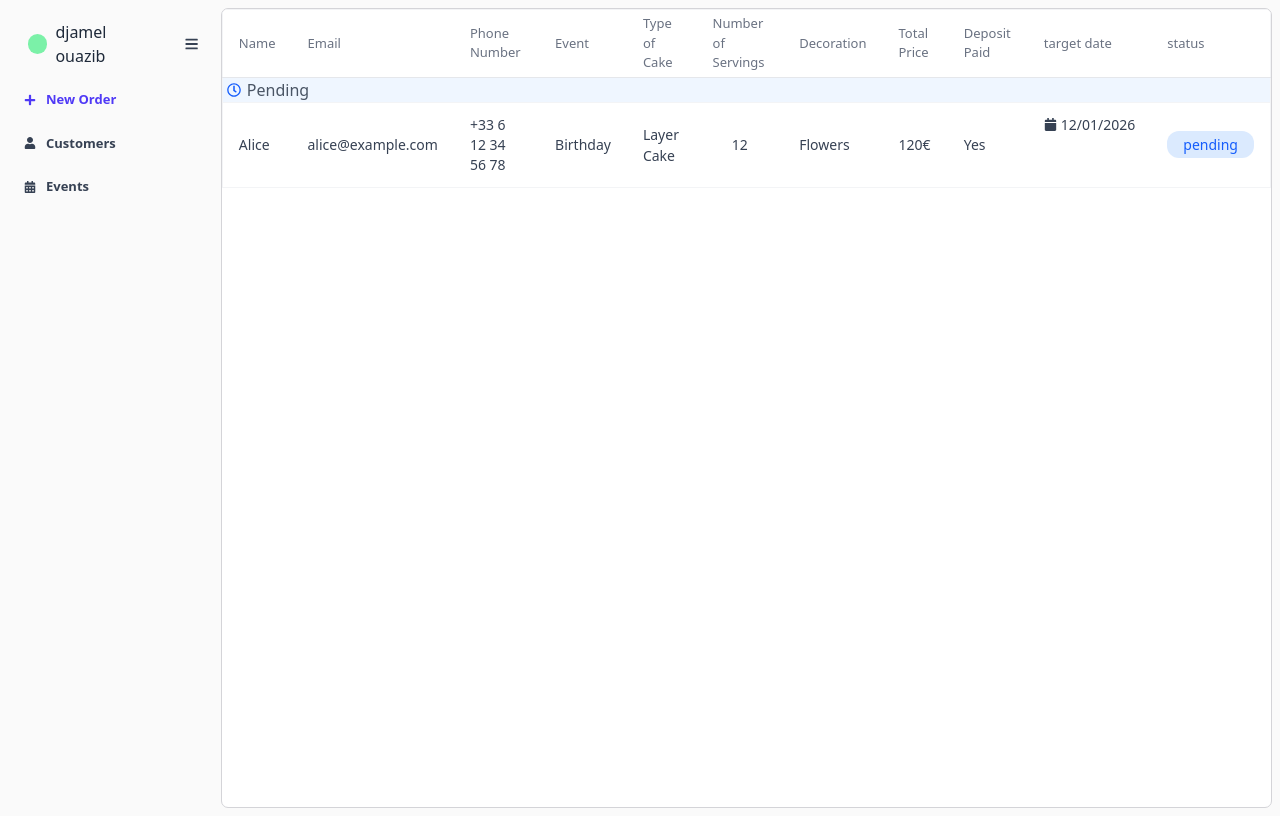
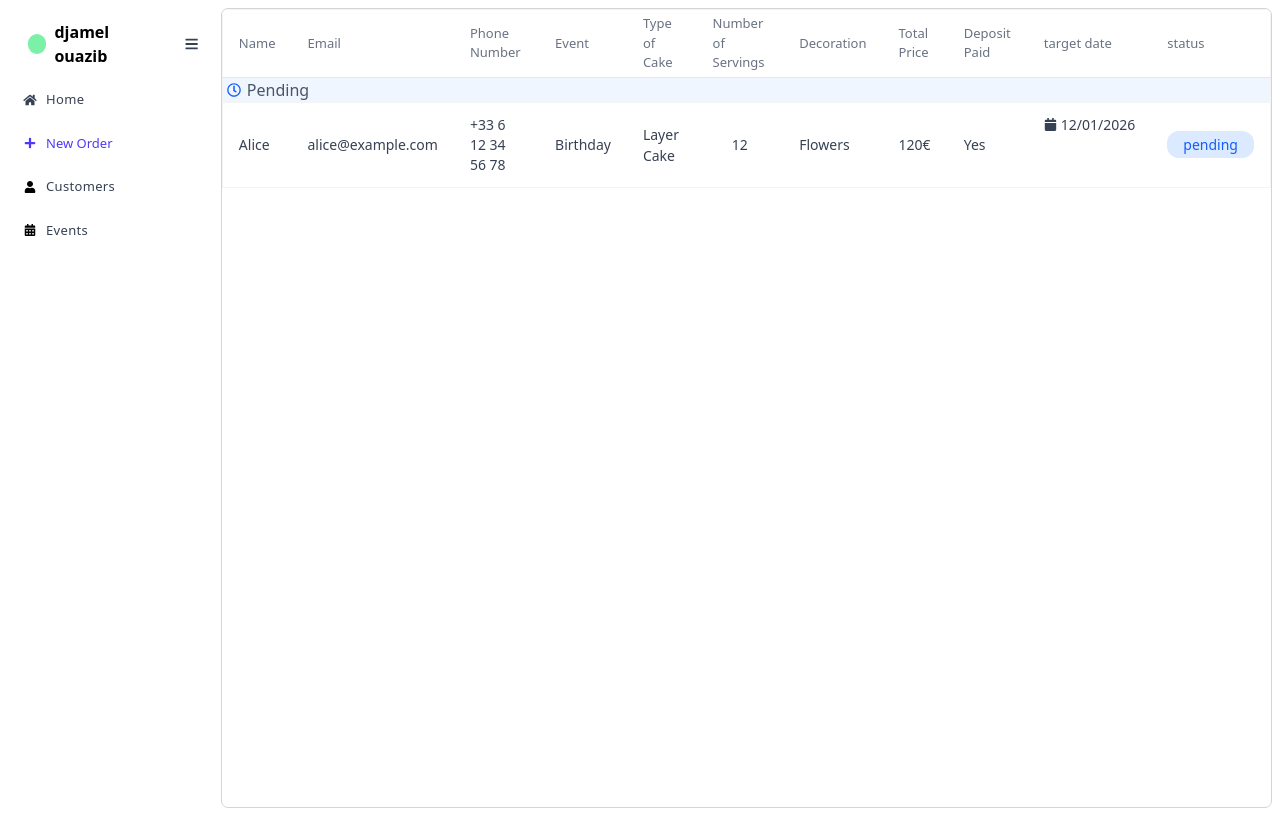
Before and after one commit to djamel-ouazib/EvenCake, a Next.js app: page /dashboard/customers in a window 1280 px wide. Built offline with nearby package versions, Linux system fonts and the light colour scheme.

Commit message:
add vercel Analytics

```diff
--- a/app/dashboard/customers/page.tsx
+++ b/app/dashboard/customers/page.tsx
@@ -7,7 +7,7 @@ export default function customers() {
             <motion.div
                 initial={{ opacity: 0, filter: 'blur(10px)' }}
                 animate={{ opacity: 1, filter: 'blur(0px)' }}
-                transition={{ duration: 0.4, ease: 'easeOut' }}
+                transition={{ duration: 0.3, ease: 'easeOut' }}
             >
                 <Table />
             </motion.div>
--- a/app/dashboard/layout.tsx
+++ b/app/dashboard/layout.tsx
@@ -6,7 +6,7 @@ import { useState } from 'react'
 export default function Layout({ children }: { children: React.ReactNode }) {
     const [show, setShow] = useState<boolean>(true)
     return (
-        <div className="flex bg-zinc-50 p-2">
+        <div className="flex  p-2">
             <motion.div
                 animate={{ width: show ? '16rem' : '3rem' }}
                 transition={{ duration: 0.2, ease: 'easeInOut' }}
--- a/app/globals.css
+++ b/app/globals.css
@@ -1 +1,15 @@
 @import 'tailwindcss';
+body {
+    font-family:
+        system-ui,
+        -apple-system,
+        BlinkMacSystemFont,
+        'Segoe UI',
+        Roboto,
+        Oxygen,
+        Ubuntu,
+        Cantarell,
+        'Open Sans',
+        'Helvetica Neue',
+        sans-serif;
+}
--- a/app/layout.tsx
+++ b/app/layout.tsx
@@ -1,5 +1,5 @@
 import './globals.css'
-
+import { Analytics } from '@vercel/analytics/next'
 export default function RootLayout({
     children,
 }: Readonly<{
@@ -7,7 +7,10 @@ export default function RootLayout({
 }>) {
     return (
         <html lang="en">
-            <body>{children}</body>
+            <body>
+                {children}
+                <Analytics />
+            </body>
         </html>
     )
 }
--- a/app/ui/dashboard/nav-links.tsx
+++ b/app/ui/dashboard/nav-links.tsx
@@ -1,8 +1,14 @@
 import Link from 'next/link'
 
-import { FaPlus, FaUser, FaCalendarAlt } from 'react-icons/fa'
+import { FaHome, FaPlus, FaUser, FaCalendarAlt } from 'react-icons/fa'
 
 const Links = [
+    {
+        name: 'Home',
+        href: '/dashboard',
+        icon: FaHome,
+        color: '364153 ',
+    },
     {
         name: 'New Order',
         href: '/dashboard/NewOrder',
@@ -13,13 +19,13 @@ const Links = [
         name: 'Customers',
         href: '/dashboard/customers',
         icon: FaUser,
-        color: '364153 ',
+        color: 'black ',
     },
     {
         name: 'Events',
         href: '/dashboard/events',
         icon: FaCalendarAlt,
-        color: '364153 ',
+        color: 'black ',
     },
 ]
 type Props = {
@@ -50,8 +56,8 @@ export default function NavLinks({ show }: Props) {
                                 <p
                                     className={`${
                                         link.href === '/dashboard/NewOrder'
-                                            ? 'hidden md:block text-indigo-600 text-[13px] font-semibold'
-                                            : 'text-gray-700 text-[13px] font-semibold'
+                                            ? 'hidden md:block text-indigo-600 text-[13px] '
+                                            : 'text-gray-700 text-[13px]  tracking-wide '
                                     }`}
                                 >
                                     {link.name}
--- a/app/ui/dashboard/sidenav.tsx
+++ b/app/ui/dashboard/sidenav.tsx
@@ -27,7 +27,7 @@ export default function Sidenav({ show, setShow }: Props) {
                 {show && (
                     <div className="flex gap-2 items-center flex-3 hover:bg-zinc-100 cursor-pointer py-1 px-3 rounded-[7px]">
                         <span className="w-5 h-[20px] rounded-[20px] bg-green-300"></span>
-                        <p className="text-gray-800">djamel ouazib</p>
+                        <p className="text-black font-bold">djamel ouazib</p>
                     </div>
                 )}
                 <FaBars
--- a/package.json
+++ b/package.json
@@ -9,6 +9,7 @@
     "lint": "eslint"
   },
   "dependencies": {
+    "@vercel/analytics": "^1.6.1",
     "motion": "^12.23.26",
     "next": "16.1.1",
     "react": "19.2.3",
```
Also changed, not shown: 1 other file (tests, documents, lock files or other folders).
